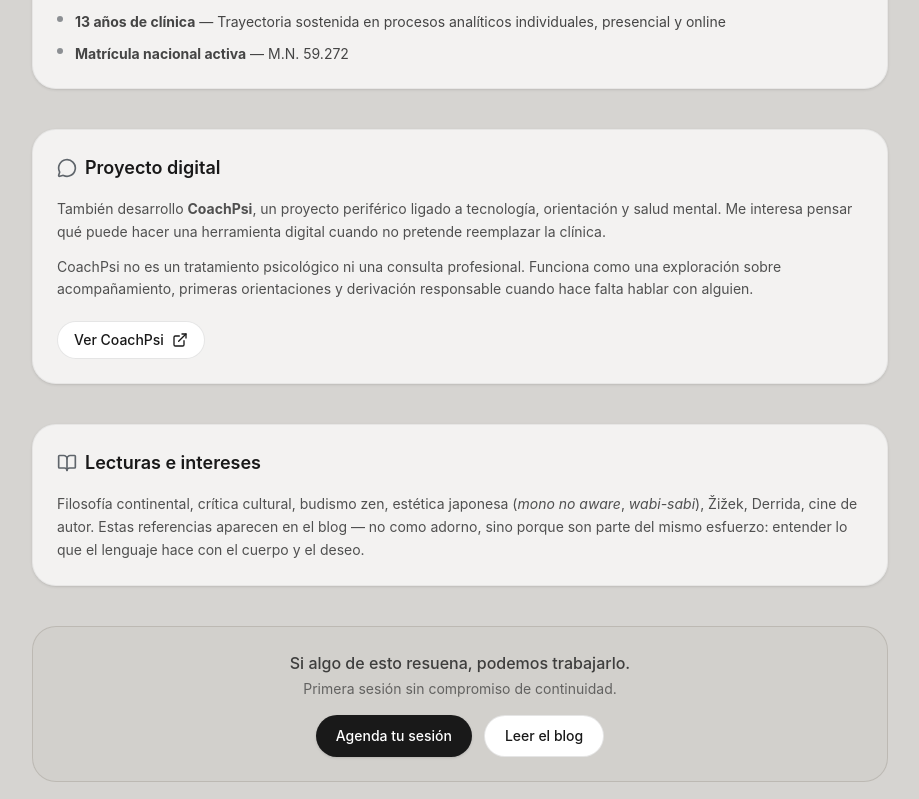
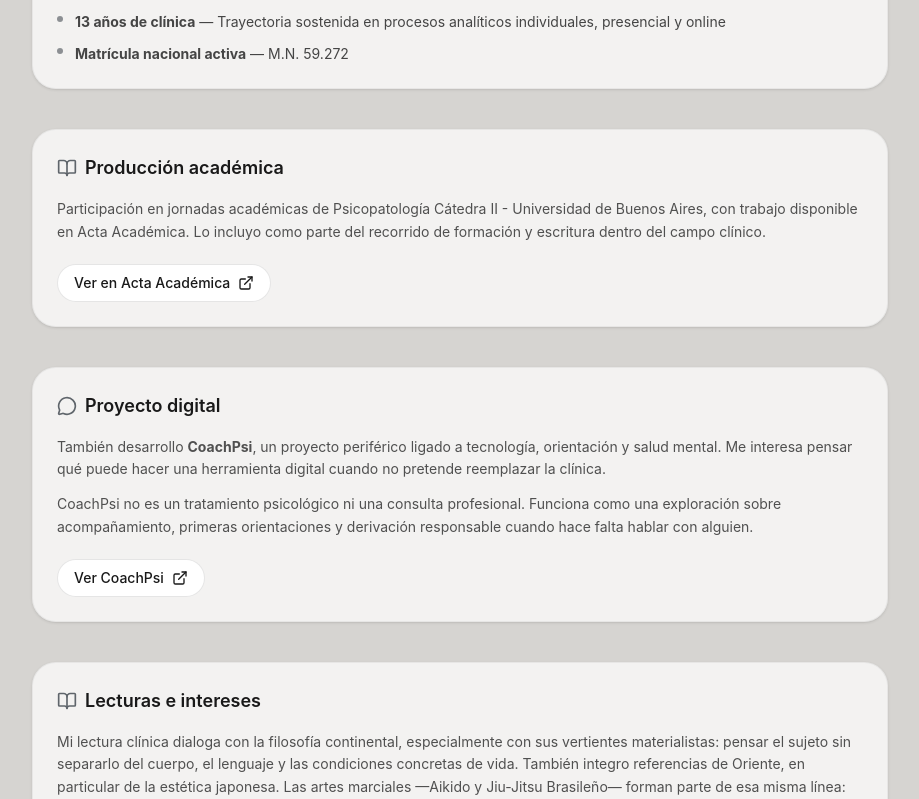
Before and after one commit to NikkoQuiroga/psicoanalisis-nicolas-quiroga, a React (Vite) app: page /sobre-mi in a window 1280 px wide. Shown: the part 921-1720 px from the top of the page, without its empty margins (180-1099 px from the left). Built offline with nearby package versions, Linux system fonts and the light colour scheme; no server answers.

Commit message:
Ultimo commit

```diff
--- a/scripts/prerender-seo-pages.js
+++ b/scripts/prerender-seo-pages.js
@@ -6,6 +6,8 @@ const site = "https://nicolasquiroga.com.ar";
 const distDir = path.resolve("dist");
 const templatePath = path.join(distDir, "index.html");
 const defaultImage = "/media/lic-rodrigo-nicolas-quiroga-martinez.webp";
+const linkedInUrl = "https://www.linkedin.com/in/lic-nicolas-quiroga";
+const academicWorkUrl = "https://www.aacademica.org/jornadas.psicopatologia.30.aniversario/101";
 
 const staticPages = [
   {
@@ -54,11 +56,11 @@ const staticPages = [
     path: "/sobre-mi",
     title: "Sobre mí — Nicolás Quiroga, psicoanalista lacaniano",
     description:
-      "Nicolás Quiroga, psicoanalista lacaniano. Formación, mirada clínica, lecturas, podcast y proyectos periféricos.",
+      "Nicolás Quiroga, psicoanalista lacaniano. Formación, mirada clínica, producción académica, lecturas, podcast y proyectos periféricos.",
     type: "website",
     priority: "0.8",
     changefreq: "monthly",
-    lastmod: "2026-06-24",
+    lastmod: "2026-06-28",
   },
   {
     path: "/blog",
@@ -201,6 +203,7 @@ function schemaForPage(page) {
           name: "Nicolás Quiroga",
           jobTitle: "Psicoanalista clínico",
           url: site,
+          sameAs: [linkedInUrl, academicWorkUrl],
         },
         publisher: {
           "@type": "Person",
--- a/src/components/ProfileSlide.jsx
+++ b/src/components/ProfileSlide.jsx
@@ -1,6 +1,8 @@
 import React from "react";
 import { AnimatePresence, motion } from "framer-motion";
-import { GraduationCap, BookOpen, Heart, MessageCircle } from "lucide-react";
+import { GraduationCap, BookOpen, Heart, MessageCircle, ExternalLink } from "lucide-react";
+
+const academicWorkUrl = "https://www.aacademica.org/jornadas.psicopatologia.30.aniversario/101";
 
 export default function ProfileSlide({ open = false }) {
   const phone = import.meta.env.VITE_WHATSAPP || "5491161402223";
@@ -22,7 +24,7 @@ export default function ProfileSlide({ open = false }) {
               C.V. breve para que veas cómo trabajo y quién soy.
             </p>
 
-            <div className="mt-6 grid gap-6 md:grid-cols-3">
+            <div className="mt-6 grid gap-6 md:grid-cols-2 lg:grid-cols-4">
               {/* CV corto */}
               <div className="rounded-2xl border border-black/5 bg-white/70 p-5">
                 <div className="flex items-center gap-2">
@@ -46,6 +48,26 @@ export default function ProfileSlide({ open = false }) {
                   <li>Actualización profesional en Logoterapia y Análisis Existencial (UCA - 2022).</li>
                   <li>Actualización profesional en Estudios Budistas (Japón - 2023)</li>
                 </ul>
+              </div>
+
+              {/* Producción académica */}
+              <div className="rounded-2xl border border-black/5 bg-white/70 p-5">
+                <div className="flex items-center gap-2">
+                  <ExternalLink className="w-5 h-5 text-moss" />
+                  <h4 className="font-medium">Producción académica</h4>
+                </div>
+                <p className="mt-3 text-sm text-sumi/80">
+                  Participación en jornadas de psicopatología, con trabajo disponible en Acta Académica.
+                </p>
+                <a
+                  href={academicWorkUrl}
+                  target="_blank"
+                  rel="noreferrer"
+                  className="mt-3 inline-flex items-center gap-1.5 text-xs font-medium text-sumi underline underline-offset-2"
+                >
+                  Ver publicación
+                  <ExternalLink className="h-3.5 w-3.5" />
+                </a>
               </div>
 
               {/* Hobbies */}
--- a/src/components/SiteSEO.jsx
+++ b/src/components/SiteSEO.jsx
@@ -9,6 +9,8 @@ export default function SiteSEO() {
   const pageUrl = `${site}${location.pathname}`;
   const defaultImage = `${site}/media/lic-rodrigo-nicolas-quiroga-martinez.webp`;
   const phone = import.meta.env.VITE_WHATSAPP || "5491161402223";
+  const linkedInUrl = "https://www.linkedin.com/in/lic-nicolas-quiroga";
+  const academicWorkUrl = "https://www.aacademica.org/jornadas.psicopatologia.30.aniversario/101";
 
   const person = {
     "@context": "https://schema.org",
@@ -26,6 +28,11 @@ export default function SiteSEO() {
     },
     url: site,
     telephone: `+${phone}`,
+    sameAs: [
+      linkedInUrl,
+      academicWorkUrl,
+      `https://wa.me/${phone}`,
+    ],
     knowsAbout: [
       "Psicoanálisis lacaniano",
       "Lacan",
@@ -78,7 +85,7 @@ export default function SiteSEO() {
         closes: "21:00",
       },
     ],
-    sameAs: [`https://wa.me/${phone}`],
+    sameAs: [linkedInUrl, academicWorkUrl, `https://wa.me/${phone}`],
     description:
       "Psicoanalista clínico en Olivos y online. Sesiones individuales con reserva absoluta. Para quienes atraviesan momentos que no saben cómo nombrar.",
     availableService: [
--- a/src/pages/FAQ.jsx
+++ b/src/pages/FAQ.jsx
@@ -61,7 +61,7 @@ const categories = [
     items: [
       {
         q: "¿Cómo trabajás? ¿Qué orientación tenés?",
-        a: "Trabajo desde el psicoanálisis clínico, con formación en Freud y Lacan. Eso significa que tomamos en serio lo que el síntoma dice —por qué aparece, qué función cumple, qué historia carga. No trabajo con un manual de técnicas sino con hipótesis clínicas que se van ajustando sesión a sesión.",
+        a: "Trabajo desde una orientación lacaniana. No abordo el síntoma como algo a eliminar rápidamente, sino como una formación que tiene una lógica y una función en la vida de cada sujeto. La clínica no parte de recetas universales, sino de hipótesis conjeturales que se construyen caso por caso y se ajustan sesión a sesión, según lo que aparece en la palabra, la repetición y el cuerpo.",
       },
       {
         q: "¿El objetivo es sentirme mejor?",
--- a/src/pages/SobreMi.jsx
+++ b/src/pages/SobreMi.jsx
@@ -5,6 +5,7 @@ import { motion } from "framer-motion";
 import { MapPin, GraduationCap, BookOpen, ExternalLink, MessageCircle } from "lucide-react";
 
 const fadeUp = { hidden: { opacity: 0, y: 20 }, show: { opacity: 1, y: 0 } };
+const academicWorkUrl = "https://www.aacademica.org/jornadas.psicopatologia.30.aniversario/101";
 
 export default function SobreMi() {
   return (
@@ -101,7 +102,7 @@ export default function SobreMi() {
             <li className="flex gap-3">
               <span className="mt-1 h-1.5 w-1.5 shrink-0 rounded-full bg-moss/70" />
               <div>
-                <strong>Psicoanálisis lacaniano</strong> — Formación en ALEF (Asociación Lacaniana de Estudio y Formación)
+                <strong>Psicoanálisis lacaniano</strong> — Formación de posgrado en ALEF (Asociación Latinoamericana de Estudios y Freudianos)
               </div>
             </li>
             <li className="flex gap-3">
@@ -118,6 +119,35 @@ export default function SobreMi() {
               </div>
             </li>
           </ul>
+        </motion.section>
+
+        {/* Producción académica */}
+        <motion.section
+          variants={fadeUp}
+          initial="hidden"
+          whileInView="show"
+          viewport={{ once: true, amount: 0.3 }}
+          transition={{ duration: 0.5 }}
+          className="rounded-3xl border border-black/5 bg-white/70 p-6 shadow-sm"
+        >
+          <div className="flex items-center gap-2 mb-4">
+            <BookOpen className="h-5 w-5 text-moss" />
+            <h2 className="text-lg font-semibold">Producción académica</h2>
+          </div>
+          <p className="text-sm leading-relaxed text-sumi/75">
+            Participación en jornadas académicas de Psicopatología Cátedra II - Universidad de Buenos Aires, con trabajo disponible
+            en Acta Académica. Lo incluyo como parte del recorrido de formación y escritura
+            dentro del campo clínico.
+          </p>
+          <a
+            href={academicWorkUrl}
+            target="_blank"
+            rel="noreferrer"
+            className="mt-5 inline-flex items-center gap-2 rounded-full border border-black/10 bg-white px-4 py-2 text-sm font-medium transition hover:bg-sumi hover:text-white"
+          >
+            Ver en Acta Académica
+            <ExternalLink className="h-4 w-4" />
+          </a>
         </motion.section>
 
         {/* Proyecto periférico */}
@@ -170,10 +200,7 @@ export default function SobreMi() {
             <h2 className="text-lg font-semibold">Lecturas e intereses</h2>
           </div>
           <p className="text-sm text-sumi/75 leading-relaxed">
-            Filosofía continental, crítica cultural, budismo zen, estética japonesa (
-            <em>mono no aware</em>, <em>wabi-sabi</em>), Žižek, Derrida, cine de autor.
-            Estas referencias aparecen en el blog — no como adorno, sino porque son parte
-            del mismo esfuerzo: entender lo que el lenguaje hace con el cuerpo y el deseo.
+            Mi lectura clínica dialoga con la filosofía continental, especialmente con sus vertientes materialistas: pensar el sujeto sin separarlo del cuerpo, el lenguaje y las condiciones concretas de vida. También integro referencias de Oriente, en particular de la estética japonesa. Las artes marciales —Aikido y Jiu-Jitsu Brasileño— forman parte de esa misma línea: una filosofía material y aplicada al cuerpo.
           </p>
         </motion.section>
 
```
Also changed, not shown: 1 other file (tests, documents, lock files or other folders).
